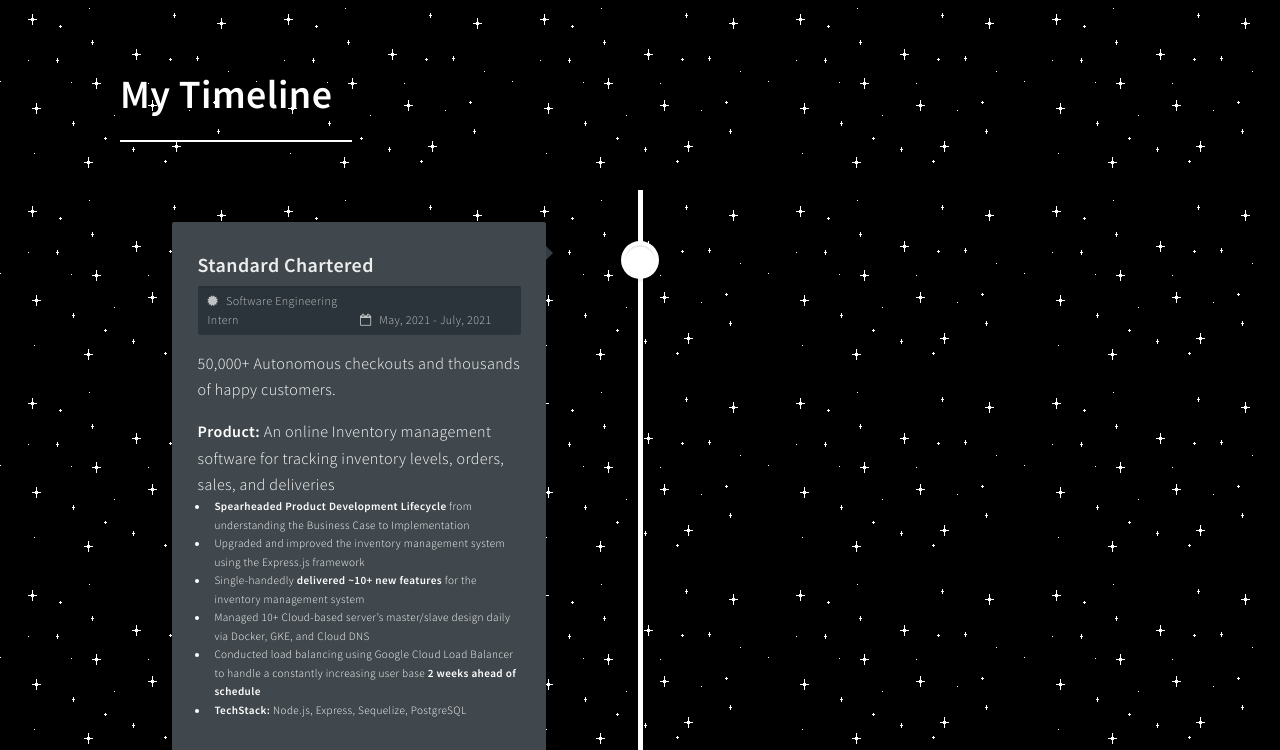
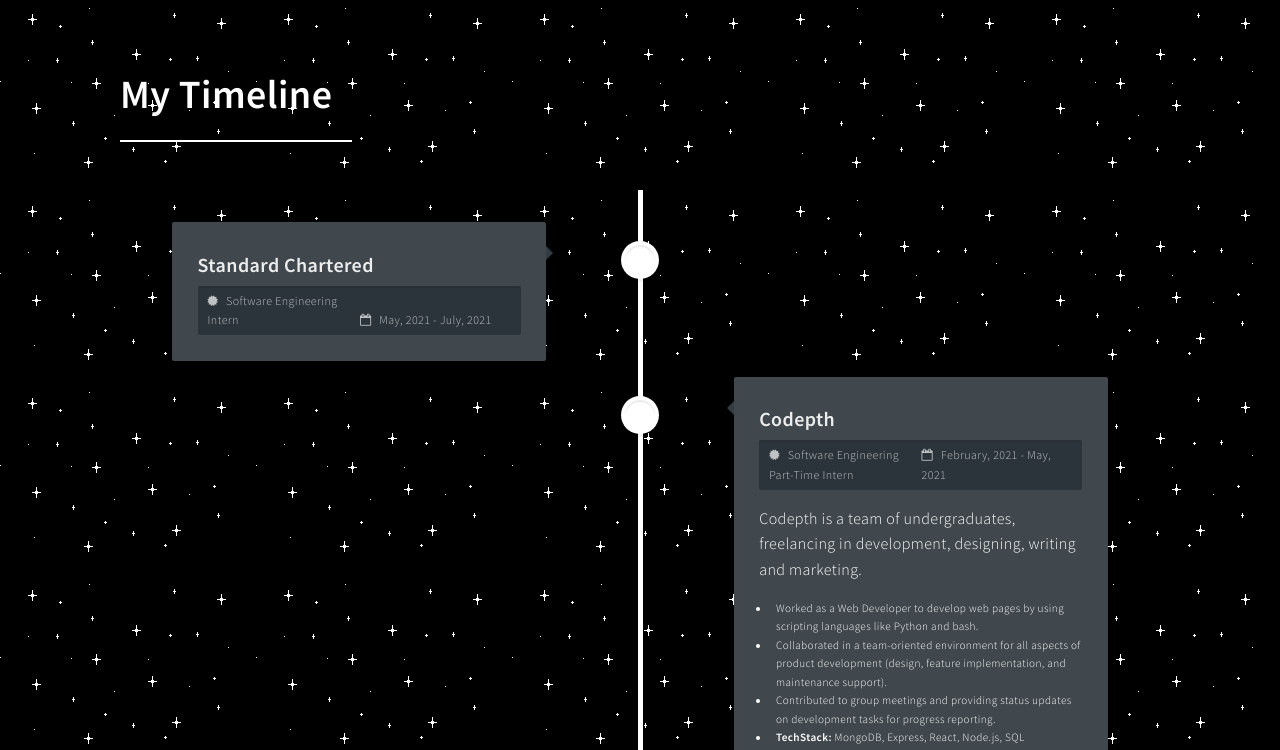
Before and after one commit to ashigup/ashigup.github.io, a plain HTML site: page index.html in a window 1280 px wide. Shown: the part 2050-2800 px from the top of the page. Drawn offline with Linux system fonts and the light colour scheme.

Commit message:
Update index.html

```diff
--- a/index.html
+++ b/index.html
@@ -378,40 +378,7 @@
 									</div>
 
 								</div>
-								<p>50,000+ Autonomous checkouts and thousands of happy customers.</p>
-								<div>
-									<b>Product:</b> An online Inventory management software for
-									tracking inventory levels, orders, sales, and deliveries
-									<ul style="
-									font-size: 0.7em;
-									">
-										<li>
-											<strong>Spearheaded Product Development Lifecycle</strong> from
-											understanding the Business
-											Case to Implementation
-										</li>
-										<li>
-											Upgraded and improved the inventory management system using the Express.js
-											framework
-										</li>
-										<li>
-											Single-handedly <strong>delivered ~10+ new features</strong> for the
-											inventory management
-											system
-										</li>
-										<li>
-											Managed 10+ Cloud-based server’s master/slave design daily via Docker, GKE,
-											and Cloud DNS
-										</li>
-										<li>
-											Conducted load balancing using Google Cloud Load Balancer to handle a
-											constantly increasing user base <strong>2 weeks ahead of schedule</strong>
-										</li>
-										<li>
-											<strong>TechStack:</strong> Node.js, Express, Sequelize, PostgreSQL
-										</li>
-									</ul>
-								</div>
+
 							</div>
 						</div>
 
```
